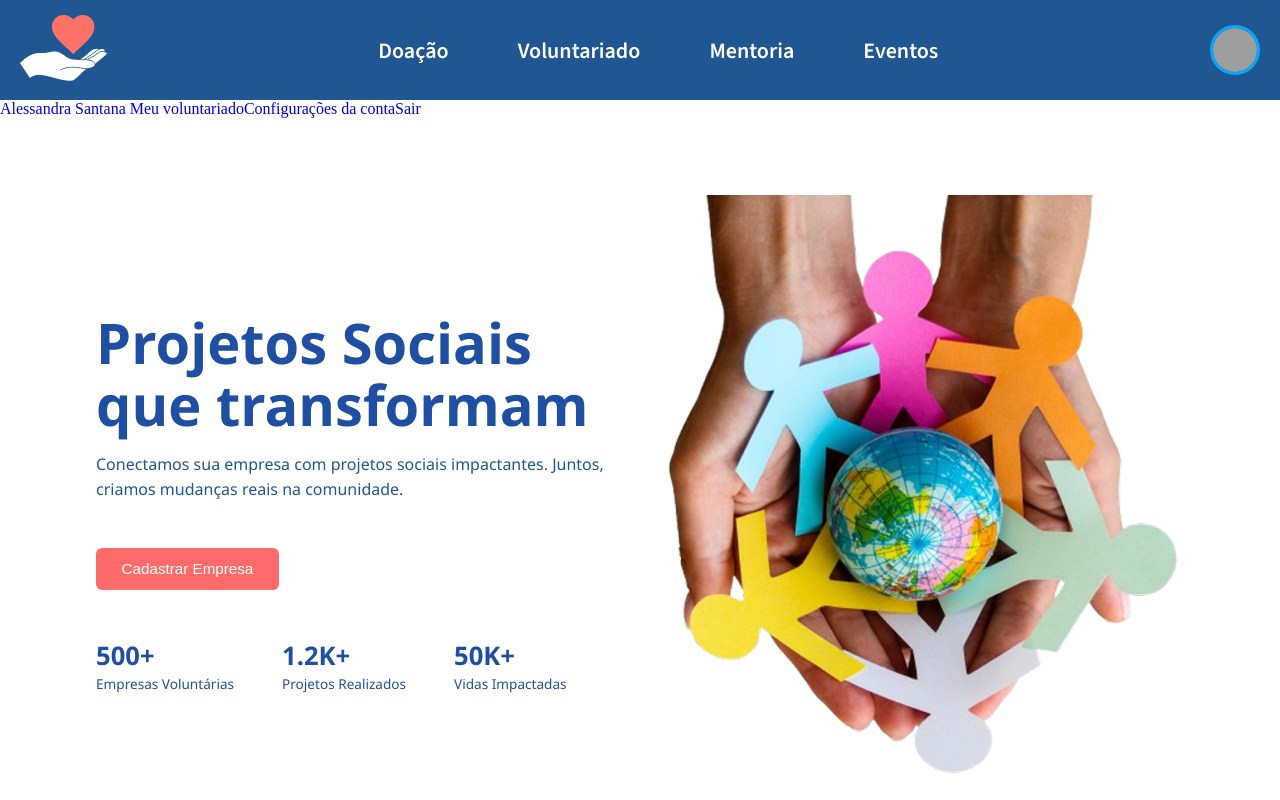
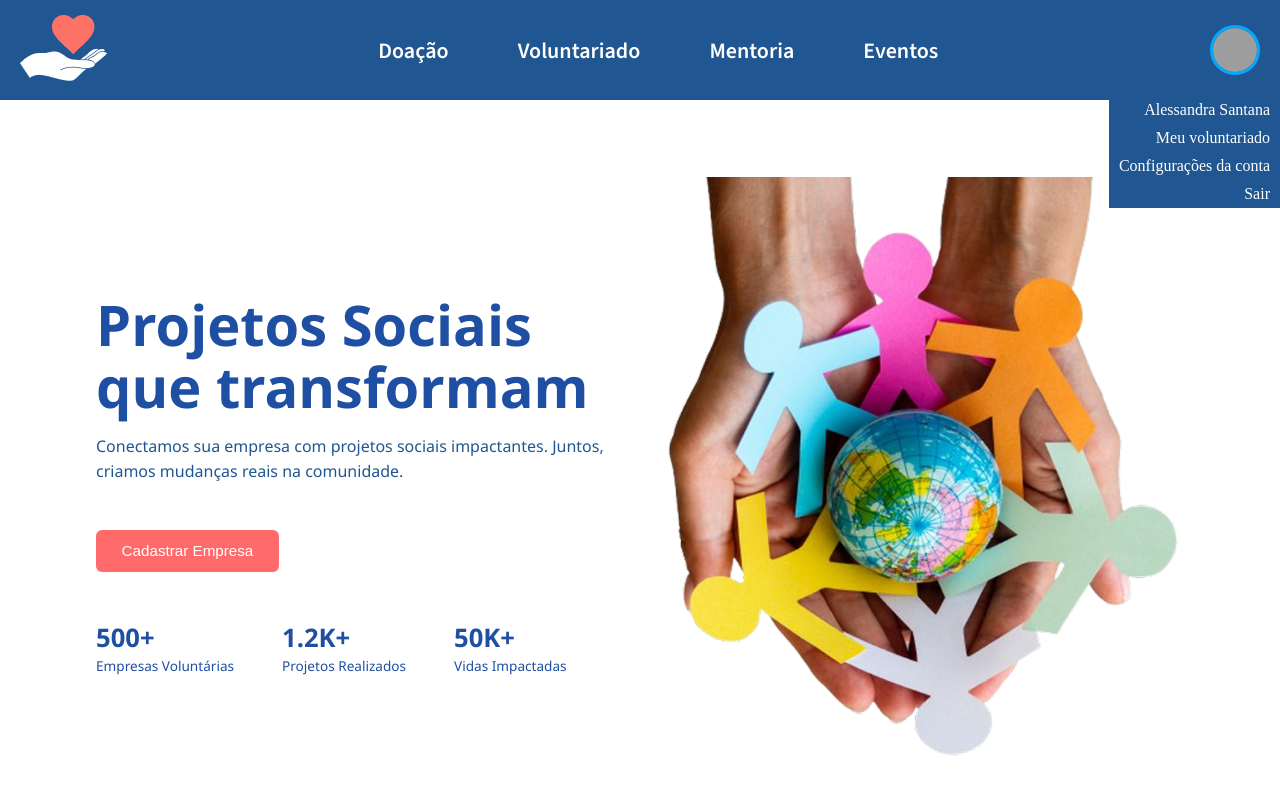
Before and after one commit to DevAlessandra/ProjetoSocial, a React (Vite) app: page / in a window 1280 px wide. Shown: the top 800 px of the page. Built offline with nearby package versions, Linux system fonts and the light colour scheme; grey boxes are pictures that could not be loaded.

Commit message:
header alterado

```diff
--- a/src/components/header/Header.jsx
+++ b/src/components/header/Header.jsx
@@ -37,7 +37,7 @@ const Header = () => {
 
         <img className={s.imgUser} src="https://avatars.githubusercontent.com/u/152770924?u=7db0e031a666d808c6d3916f0850db491cc92679&v=4&size=64" alt="Imagem do usuário" onClick={() => setMenuAberto(!menuAberto)}/>
       </header>
-      <nav className={menuAberto ? s.navUser : s.closedNavUser}>
+      <nav className={!menuAberto ? s.navUser : s.closedNavUser}>
         <Link to={"/usuario"} onClick={() => setMenuAberto(false)}>Alessandra Santana </Link>
         <Link onClick={() => setMenuAberto(false)}>Meu voluntariado</Link>
         <Link onClick={() => setMenuAberto(false)}>Configurações da conta</Link>
```
